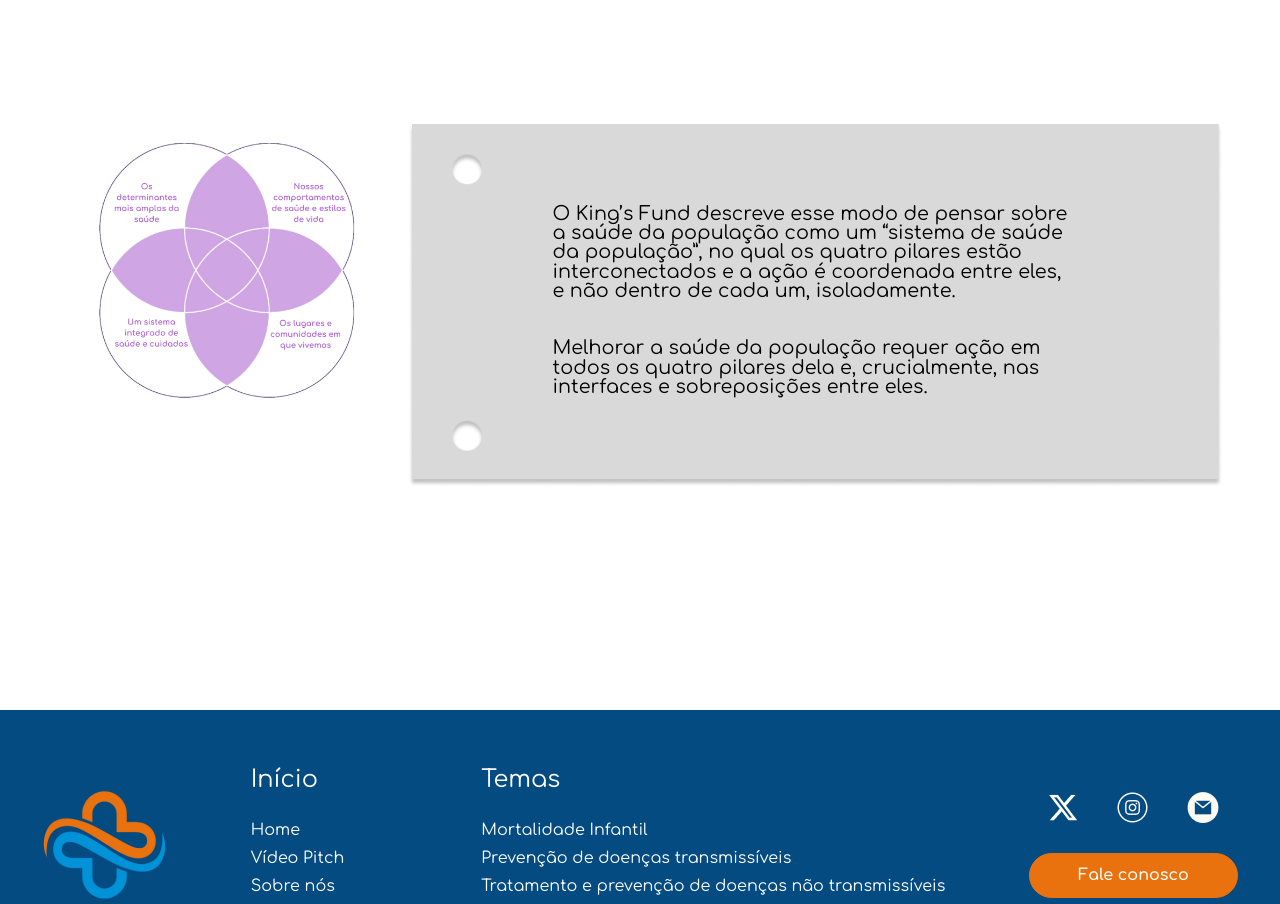
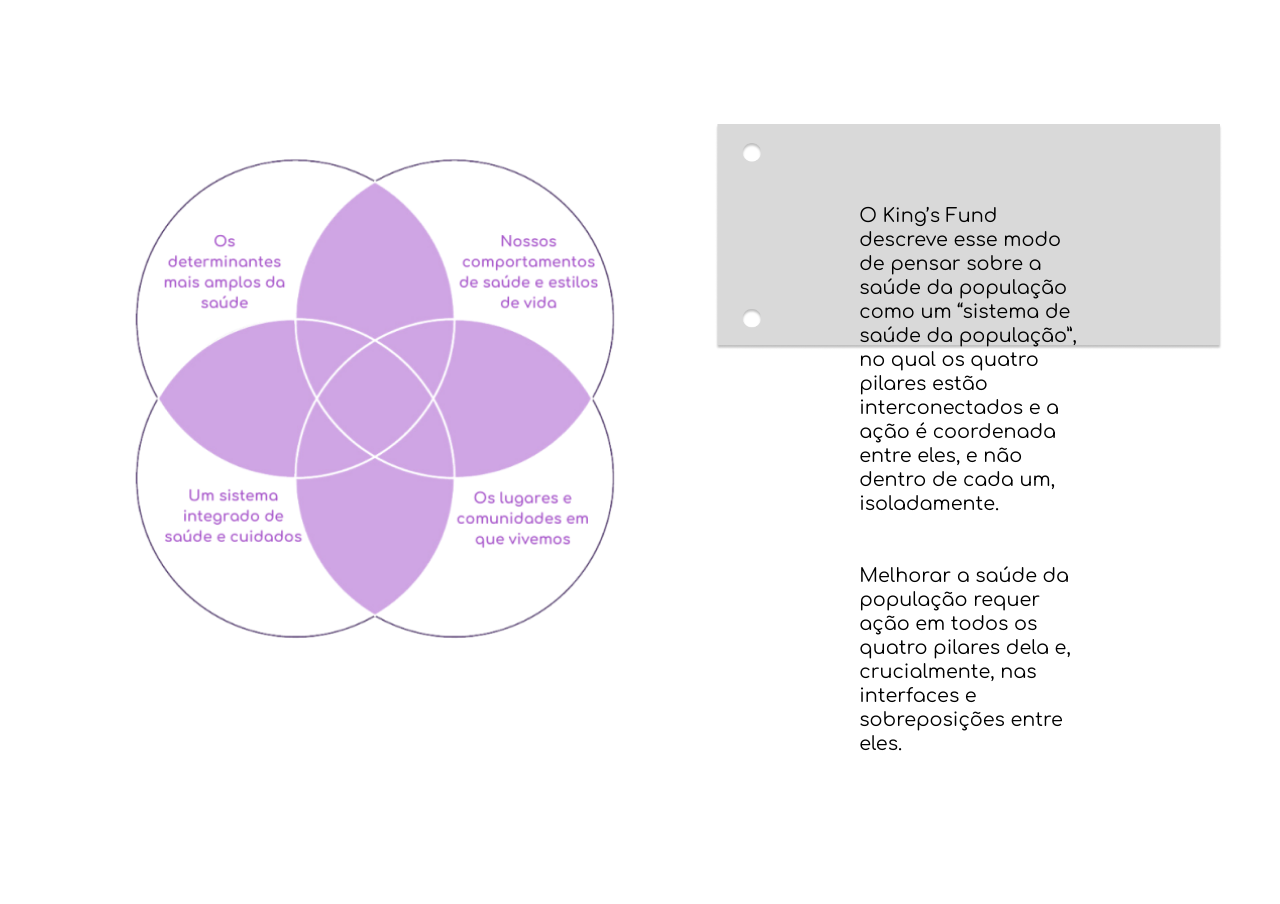
Before and after one commit to Babi-Tech-Cara-4-All/Babi-Tech-Care-4-All-App, a React (Vite) app: page /Melhoria-Geral-Da-Saude in a window 1280 px wide. Shown: the part 2940-3844 px from the top of the page. Built offline with nearby package versions, Linux system fonts and the light colour scheme.

Commit message:
😣 ajuste

```diff
--- a/src/Pages/MelhoriaGeralSaude/MelhoriaGeralSaude.module.scss
+++ b/src/Pages/MelhoriaGeralSaude/MelhoriaGeralSaude.module.scss
@@ -210,8 +210,8 @@
       height: 18%;
       margin-bottom: 5rem;
       img{
-        width: 50%;
-        height: 58%;
+        width: 150%;
+        height: auto;
 
       }
       p{
@@ -220,6 +220,7 @@
         background-size: contain;
         padding: 5rem 9rem;
         font-size: 1.2rem;
+        line-height: 1.5rem;
       }
     }
   }
```
